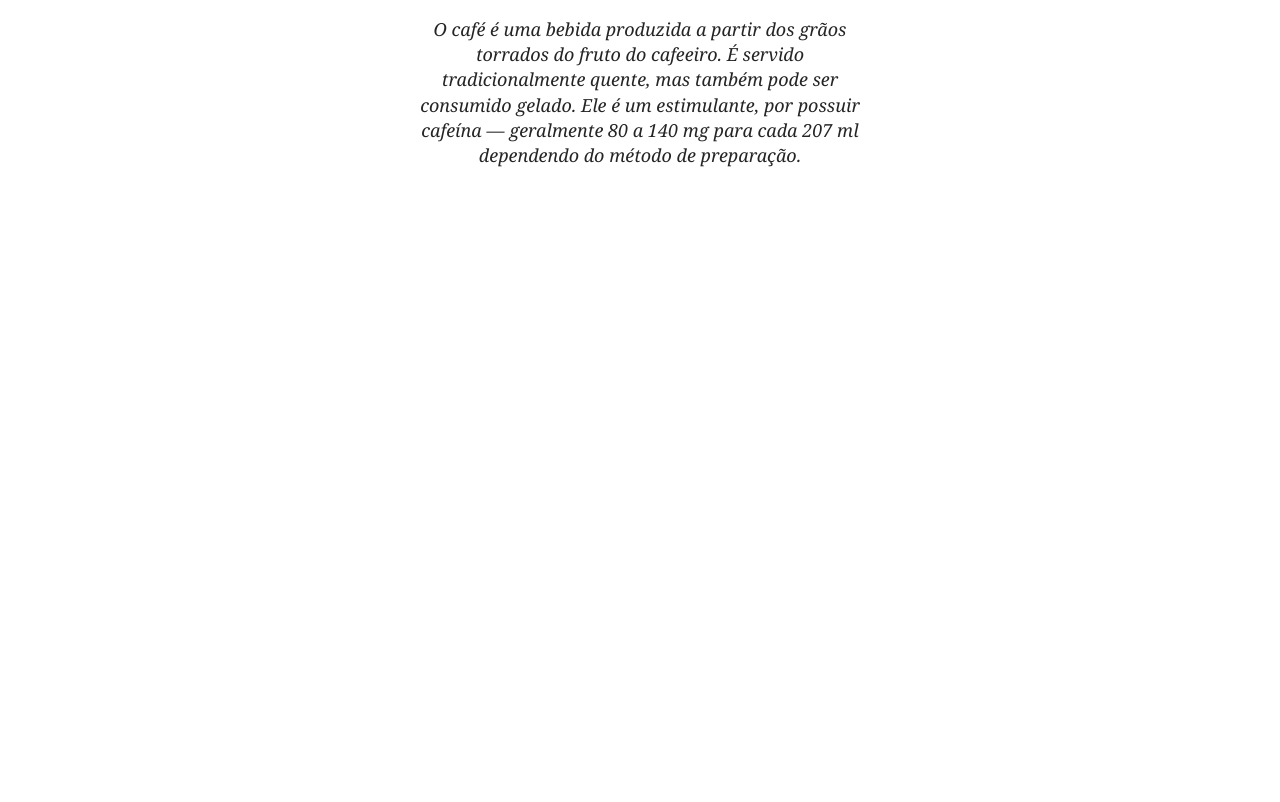
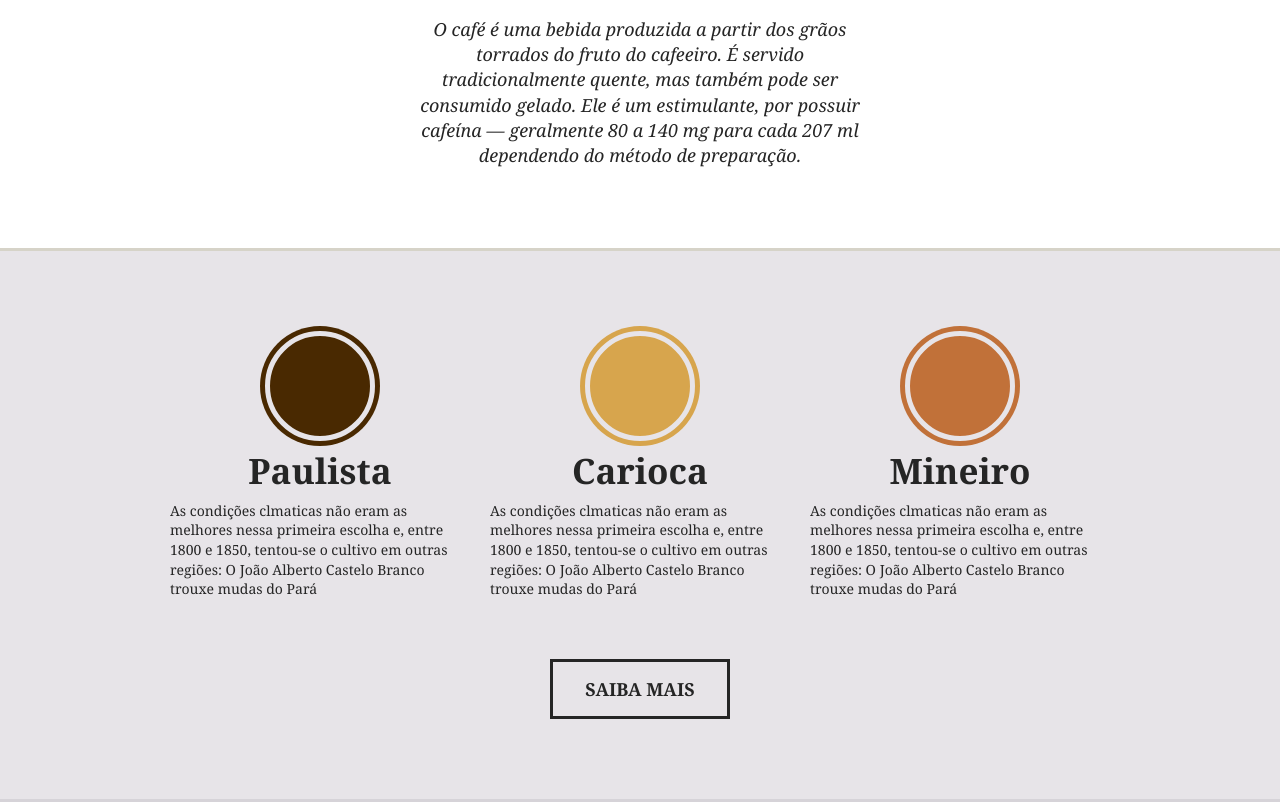
Before and after one commit to bianca-bytes/Brafe, a plain HTML site: page indexbrafe.html in a window 1280 px wide. Shown: the part 973-1775 px from the top of the page. Before the commit the page ends 1221 px from the top, so only its background shows below. Drawn offline with Linux system fonts and the light colour scheme.

Commit message:
Produtos

```diff
--- a/css/style.css
+++ b/css/style.css
@@ -134,3 +134,67 @@ body{
     max-width: 460px;
     text-align: center;
 }
+
+/* PRODUTOS */
+
+.produtos{
+    background-color: #e7e4e8;
+    border-top: 3px solid #d6d3c8;
+    border-bottom: 3px solid #d6d3d8;
+    padding: 60px 0;  /*espaçamento interno*/
+}
+
+.produtos-item{
+    flex:1;
+    margin: 0 10px 40px 10px;
+}
+
+.produtos-item h2{
+    font-size: 2.5em;
+    text-align: center;
+    margin-bottom: 20px;
+}
+
+.produtos-item h2::before{
+    content:'';
+    display: block;
+    width: 100px;
+    height: 100px;
+    border-radius: 50%;
+    background-color: currentColor;
+    border: 5px solid #e7e4e8;
+    box-shadow: 0 0 0 5px currentColor;
+    margin: 20px auto;
+}
+
+h2.produtos-paulistas::before{
+    color: #492901;
+}
+
+h2.produtos-cariocas::before{
+    color: #d7a54d;
+}
+
+h2.produtos-mineiros::before{
+    color: #c17139;
+}
+
+
+.produtos-item{
+    font-size: 0.875em;
+    line-height: 1.4em;
+}
+
+.produtos-btn{
+    border: 3px solid #252525;
+    color: #252525;
+    text-decoration: none;
+    text-align: center;
+    font-size: 1.125em;
+    font-weight: bold;
+    text-transform: uppercase;
+    display: block;
+    width: 180px;
+    padding: 15px 0;
+    margin: 20px auto;
+}
--- a/indexbrafe.html
+++ b/indexbrafe.html
@@ -26,7 +26,6 @@
 
 
     <!-- Banner -->
-
     <section class=" intro">
         <h2>Cafés com a cara <br> do Brasil</h2>
         <p>Direto das fazenda de Minas Gerais</p>
@@ -35,7 +34,6 @@
 
 
     <!-- Sobre -->
-
     <section class="sobre">
 		<h2>Uma Mistura de</h2>
 		<div class="container">
@@ -52,5 +50,37 @@
           cafeeiro. É servido tradicionalmente quente, mas também pode ser consumido gelado. Ele é um estimulante, por possuir cafeína — geralmente 80 a 140 mg para cada 207 ml dependendo do método de preparação.</p>
 	</section>
 
+    <!-- Produtos -->
+    <section class="produtos">
+        <div class="container">
+            <div class="produtos-item">
+                <h2 class="produtos-paulistas">Paulista</h2>
+                <p>As condições clmaticas não eram as melhores nessa primeira
+                    escolha e, entre 1800 e 1850, tentou-se o cultivo em outras regiões:
+                    O João Alberto Castelo Branco trouxe mudas do Pará
+                </p>
+            </div>
+
+            <div class="produtos-item">
+                <h2 class="produtos-cariocas">Carioca</h2>
+                <p>As condições clmaticas não eram as melhores nessa primeira
+                    escolha e, entre 1800 e 1850, tentou-se o cultivo em outras regiões:
+                    O João Alberto Castelo Branco trouxe mudas do Pará
+                </p>
+            </div>
+
+            <div class="produtos-item">
+                <h2 class="produtos-mineiros">Mineiro</h2>
+                <p>As condições clmaticas não eram as melhores nessa primeira
+                    escolha e, entre 1800 e 1850, tentou-se o cultivo em outras regiões:
+                    O João Alberto Castelo Branco trouxe mudas do Pará
+                </p>
+            </div>
+        </div>
+
+        <a href="#" class="produtos-btn">Saiba Mais</a>
+
+    </section>
+
 </body>
 </html>
```
